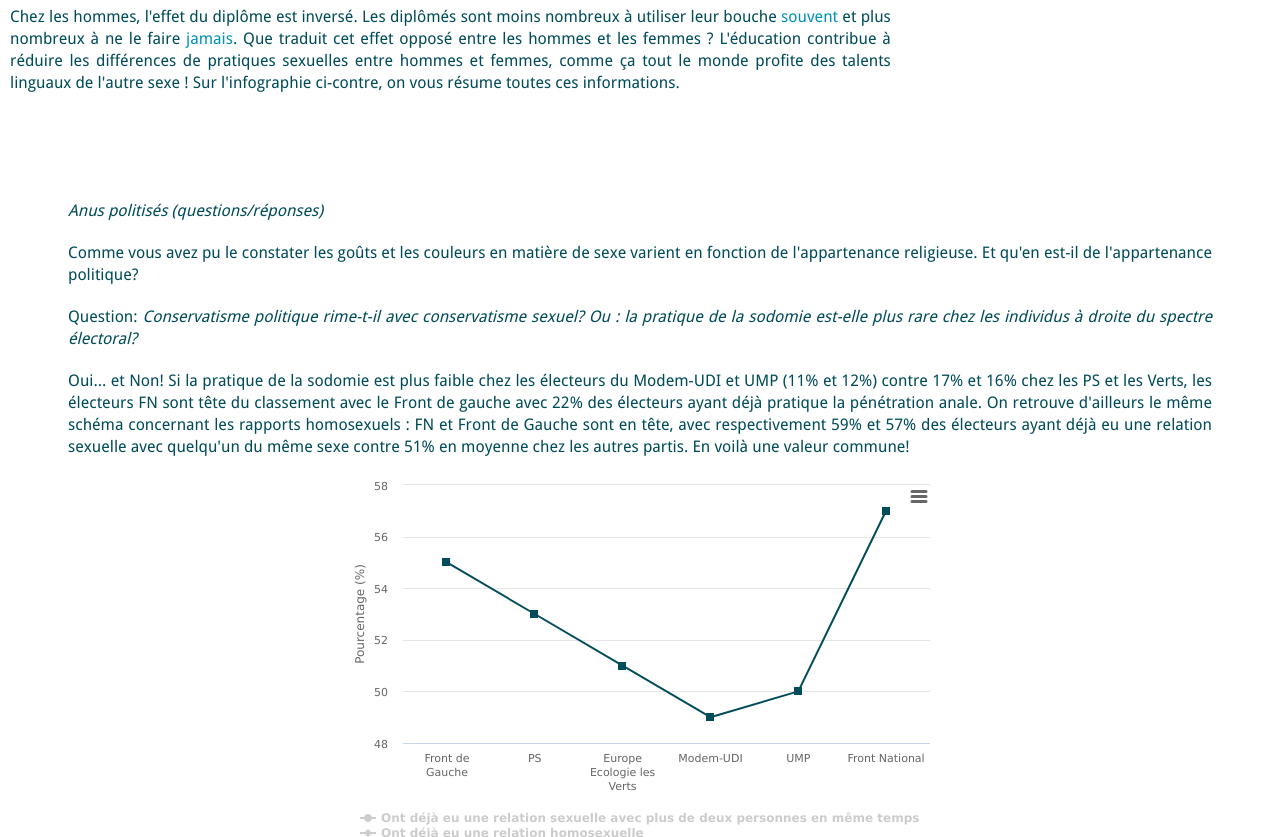
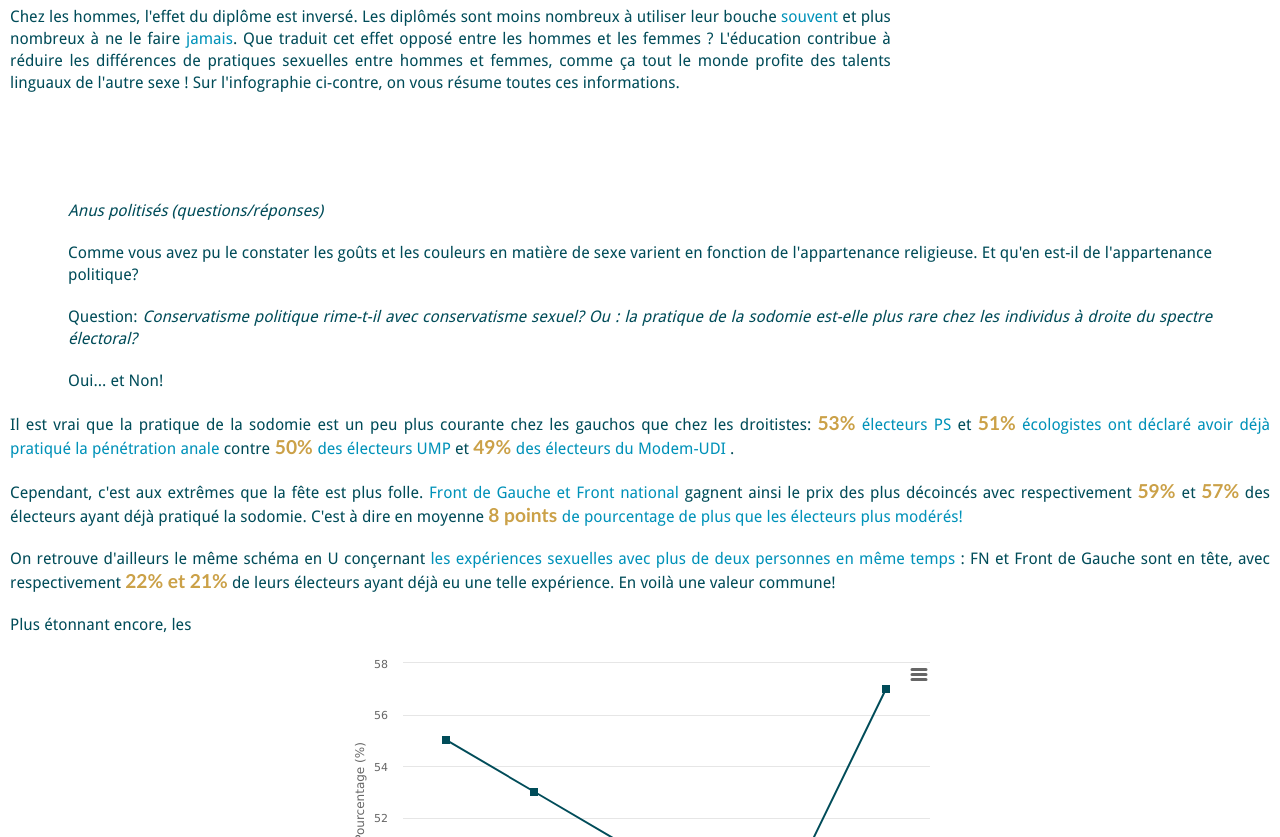
Before and after one commit to sociosexologie-du-dimanche/Dataviz, a plain HTML site: page root/cahier.html in a window 1280 px wide. Shown: the part 341-1178 px from the top of the page. Drawn offline with nearby package versions, Linux system fonts and the light colour scheme; animation ran at ten frames a second.

Commit message:
réecriture histoire politique
- changement titre sur fichier html
- changement texte sur fichier cahier

```diff
--- a/root/cahier.html
+++ b/root/cahier.html
@@ -31,9 +31,15 @@
 
  <p class="pPleinePage"> Comme vous avez pu le constater les goûts et les couleurs en matière de sexe varient en fonction de l'appartenance religieuse. Et qu'en est-il de l'appartenance politique? </p>
  <p class="pPleinePage"> Question: <em> Conservatisme politique rime-t-il avec conservatisme sexuel? Ou : la pratique de la sodomie est-elle plus rare chez les individus à droite du spectre électoral? </em> </p>
- <p class="pPleinePage"> Oui... et Non! Si la pratique de la sodomie est plus faible chez les électeurs du Modem-UDI et UMP (11% et 12%) contre 17% et 16% chez les PS et les Verts, les électeurs FN sont tête du classement avec le Front de gauche avec 22% des électeurs ayant déjà pratique la pénétration anale. On retrouve d'ailleurs le même schéma concernant les rapports homosexuels : FN et Front de Gauche sont en tête, avec respectivement 59% et 57% des électeurs ayant déjà eu une relation sexuelle avec quelqu'un du même sexe contre 51% en moyenne chez les autres partis. En voilà une valeur commune!</p>
 
+ <p class="pPleinePage"> Oui... et Non! </p>
+ <p> Il est vrai que la pratique de la sodomie est un peu plus courante chez les gauchos que chez les droitistes: <span class='chiffre'>53%</span> <span class="emph">électeurs PS </span> et <span class='chiffre'>51%</span> <span class="emph"> écologistes ont déclaré avoir déjà pratiqué la pénétration anale </span> contre<span class='chiffre'> 50% </span> <span class="emph"> des électeurs UMP </span> et <span class='chiffre'> 49% </span> <span class="emph"> des électeurs du Modem-UDI  </span>. </p>
 
+ <p> Cependant, c'est aux extrêmes que la fête est plus folle. <span class="emph"> Front de Gauche et Front national </span> gagnent ainsi le prix des plus décoincés avec respectivement <span class='chiffre'> 59% </span> et <span class='chiffre'>57%</span> des électeurs ayant déjà pratiqué la sodomie. C'est à dire en moyenne <span class='chiffre'> 8 points </span> <span class="emph"> de pourcentage de plus que les électeurs plus modérés! </span>
+
+ <p> On retrouve d'ailleurs le même schéma en U conçernant <span class="emph">les expériences sexuelles avec plus de deux personnes en même temps</span> : FN et Front de Gauche sont en tête, avec respectivement <span class='chiffre'>22% et 21%</span> de leurs électeurs ayant déjà eu une telle expérience. En voilà une valeur commune!</p>
+
+<p> Plus étonnant encore, les
 
 
 <div id="polsodo" style="width: 600px; height: 400px; margin: 0 auto"></div>
```
Also changed, not shown: root/index.html (+5 -5 lines).
